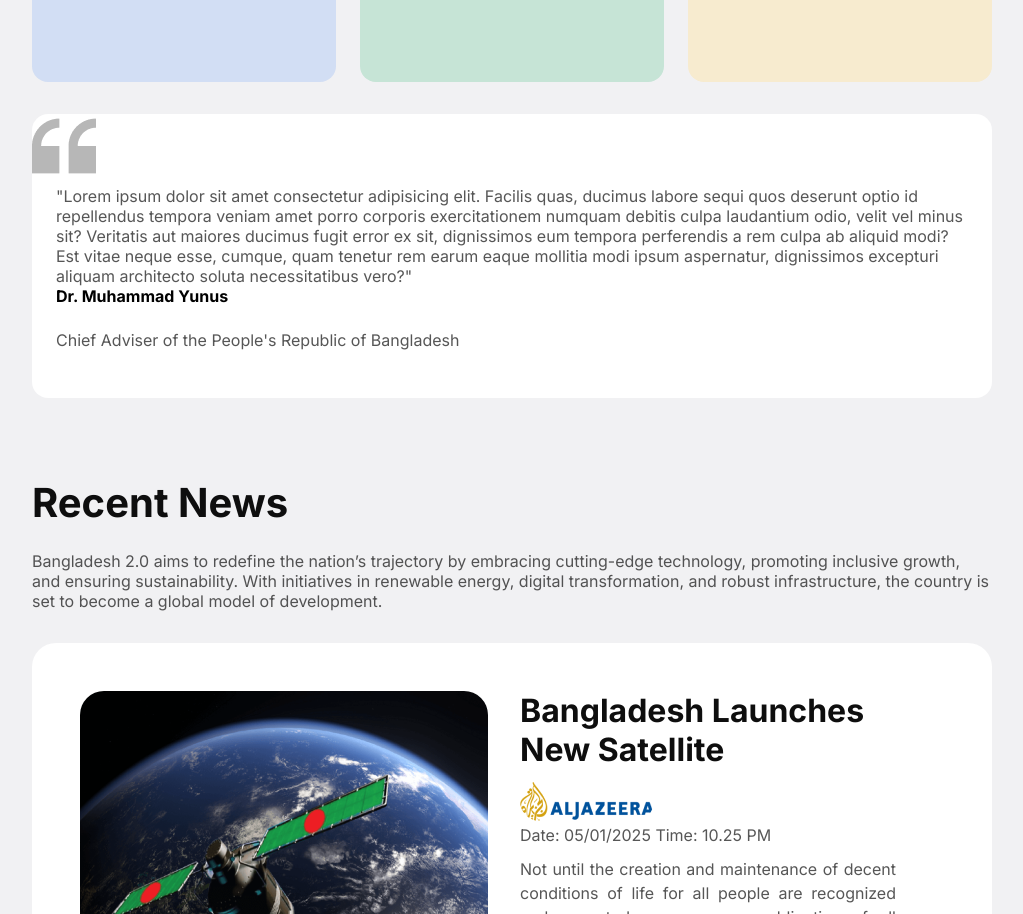
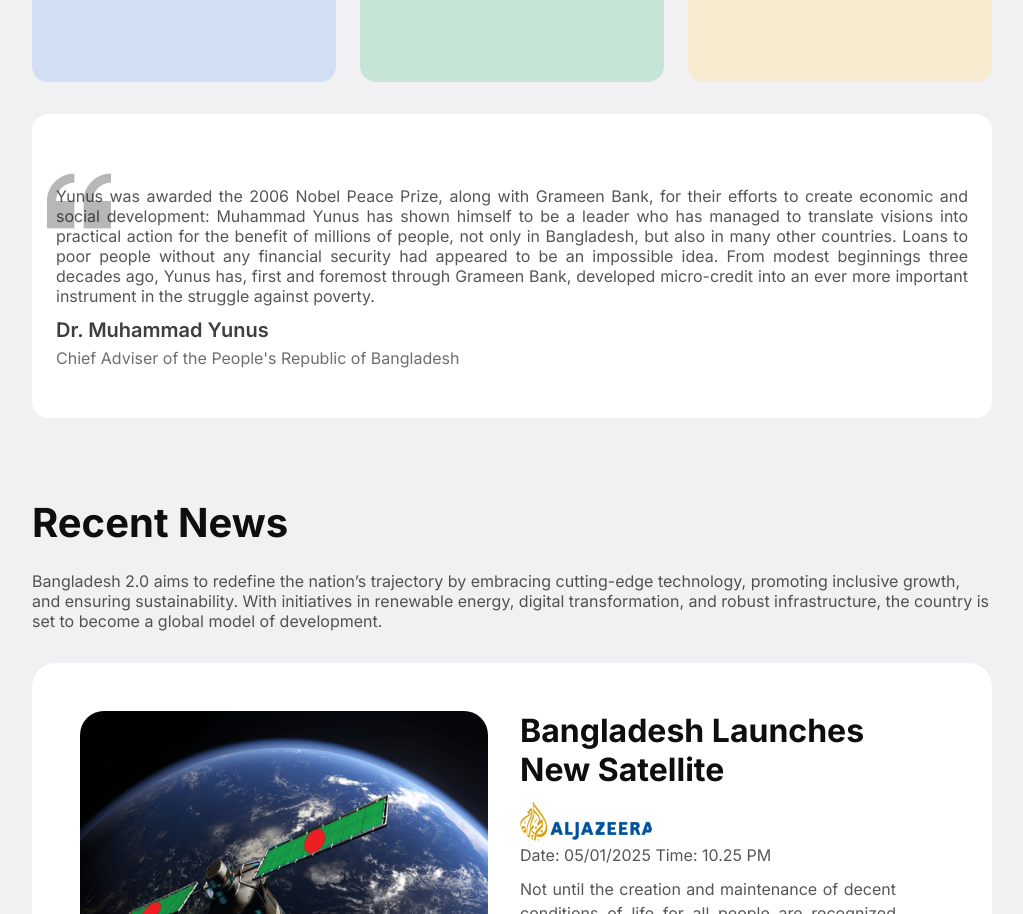
Before and after one commit to Hossahin/bangladesh-projects, a plain HTML site: page index.html in a window 1280 px wide. Shown: the part 1653-2567 px from the top of the page, without its empty margins (128-1151 px from the left). Drawn offline with Linux system fonts and the light colour scheme.

Commit message:
Yunus Sction style modify

```diff
--- a/index.html
+++ b/index.html
@@ -107,14 +107,68 @@
                 </div>
             </div>
             <div class="yunus-sections">
-                <p>"Lorem ipsum dolor sit amet consectetur adipisicing elit. Facilis quas, ducimus labore sequi quos deserunt optio id repellendus tempora veniam amet porro corporis exercitationem numquam debitis culpa laudantium odio, velit vel minus sit? Veritatis aut maiores ducimus fugit error ex sit, dignissimos eum tempora perferendis a rem culpa ab aliquid modi? Est vitae neque esse, cumque, quam tenetur rem earum eaque mollitia modi ipsum aspernatur, dignissimos excepturi aliquam architecto soluta necessitatibus vero?"</p>
+                <p class="details">Yunus was awarded the 2006 Nobel Peace Prize, along with Grameen Bank, for their efforts to create economic and social development:
+                    Muhammad Yunus has shown himself to be a leader who has managed to translate visions into practical action for the benefit of millions of people, not only in Bangladesh, but also in many other countries. Loans to poor people without any financial security had appeared to be an impossible idea. From modest beginnings three decades ago, Yunus has, first and foremost through Grameen Bank, developed micro-credit into an ever more important instrument in the struggle against poverty.</p>
                 <h4>Dr. Muhammad Yunus</h4>
-                <p>Chief Adviser of the People's Republic of Bangladesh</p>
+                <p class="Chief">Chief Adviser of the People's Republic of Bangladesh</p>
             </div>
         </div>
         <!-- Future area End -->
 
+
         <!-- Opinion Matters Section Start -->
+
+        <!-- I am try but not make this section -->
+
+        <!-- <div class="opinion-matters-header">
+            <h1>Your Opinion Matters</h1>
+
+            <div class="opinion-matters">
+                <table>
+                    <thead>
+                        <tr>
+                            <th>Questions</th>
+                            <th>Select Your Opinion</th>
+                        </tr>
+                    </thead>
+                    <tbody>
+                        <tr>
+                            <td>Do you believe Bangladesh is on the right path toward becoming a developed nation?</td>
+
+                            <td>
+                                <select>
+                                    <option value="">I Agree</option>
+                                    <option value="">I Agree</option>
+                                </select>
+                            </td>
+                        </tr>
+
+                        <tr>
+                            <td>Do you believe Bangladesh is on the right path toward becoming a developed nation?</td>
+
+                            <td>
+                                <select>
+                                    <option value="">I Agree</option>
+                                    <option value="">I Agree</option>
+                                </select>
+                            </td>
+                        </tr>
+
+                        <tr>
+                            <td>Do you believe Bangladesh is on the right path toward becoming a developed nation?</td>
+
+                            <td>
+                                <select>
+                                    <option value="">I Agree</option>
+                                    <option value="">I Agree</option>
+                                </select>
+                            </td>
+                        </tr>
+
+                    </tbody>
+                </table>
+            </div>
+        </div> -->
 
         <!-- Opinion Matters Section End -->
 
--- a/styles/style.css
+++ b/styles/style.css
@@ -296,24 +296,53 @@ header {}
     color: black;
 }
 
-.future-heading .yunus-sections{
-    /* height: 256px; */
+.future-heading .yunus-sections {
     margin-top: 32px;
     padding: 48px 24px 48px 24px;
     background-color: #FFFFFF;
     background-image: url("../assets/quote-bg.png");
     background-repeat: no-repeat;
     background-position: top left;
+    background-position: 1.7% 23%;
+    align-items: center;
     border-radius: 16px;
+    text-align: justify;
 }
 
-.future-heading .yunus-sections p{
+.future-heading .yunus-sections details{
     font-size: 16px;
+}
 
+.future-heading .yunus-sections h4{
+    margin-top: 12px;
+    font-size: 20px;
+    color: rgba(14, 14, 14, 0.8);
+    font-weight: 600;
+line-height: 24px;
+letter-spacing: 0%;
 }
+
+.future-heading .yunus-sections .Chief{
+    margin-top: 4px;
+    color: rgba(14, 14, 14, 0.6);
+font-size: 16px;
+font-weight: 400;
+line-height: 24px;
+letter-spacing: 0%;
+}
+
 /* Future area Style End */
 
 /* Opinion Matters area Style Start */
+    /* .opinion-matters{
+        height: 481px;
+    }
+
+    .opinion-matters .opinion-matters-header .opinion-matters{
+        display: flex;
+        justify-content: space-between;
+    } */
+
 
 /* Opinion Matters area Style End */
 
```
